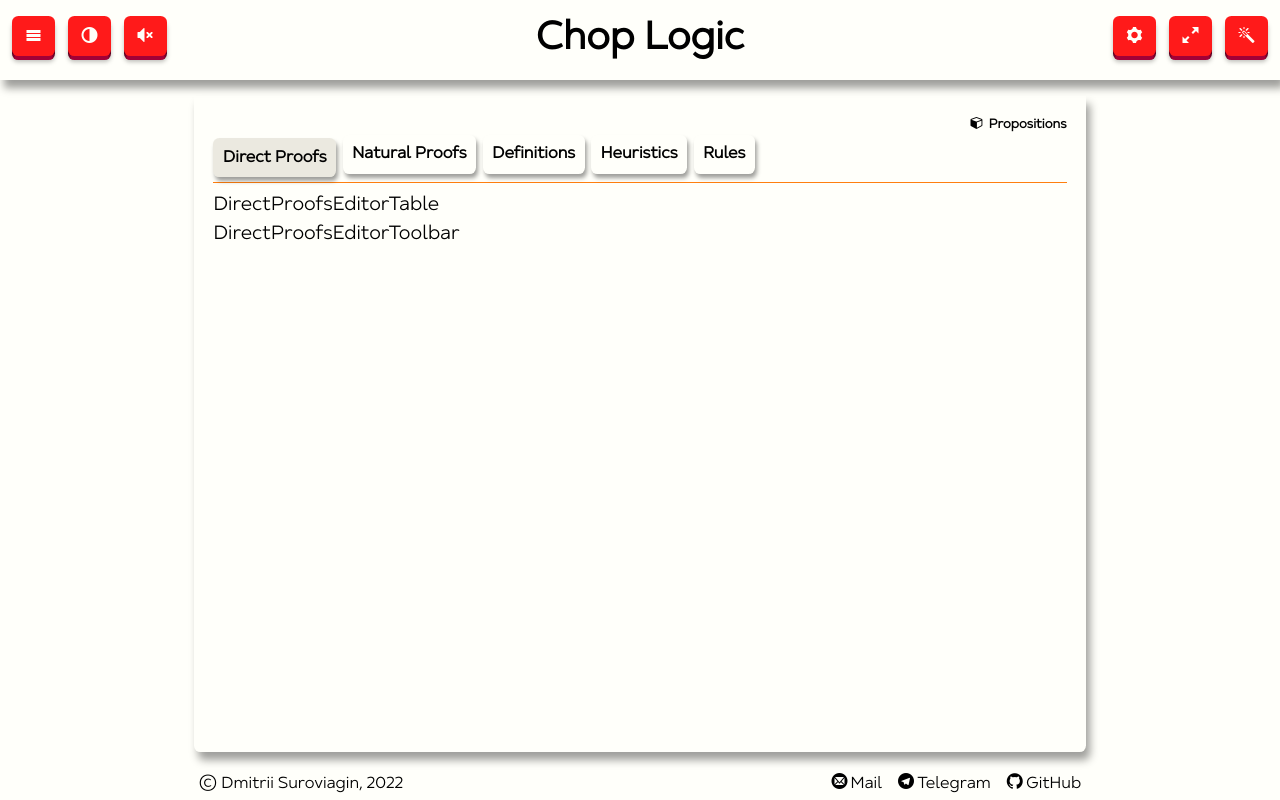
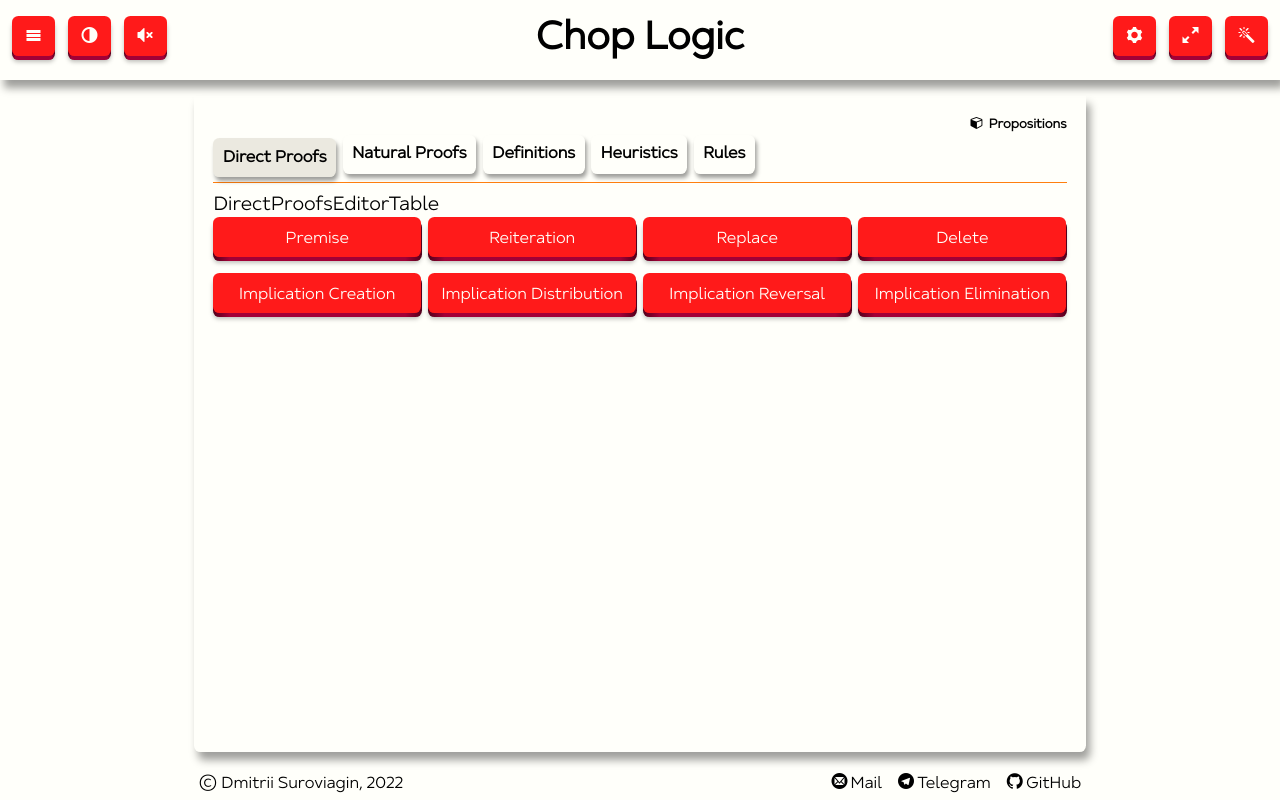
Before and after one commit to SavouryGin/chop_logic, a React app: page /propositions in a window 1280 px wide. Built offline with nearby package versions, Linux system fonts and the light colour scheme.

Commit message:
ts-45: add buttons to the toolbar

```diff
--- a/src/assets/texts/buttons.ts
+++ b/src/assets/texts/buttons.ts
@@ -34,4 +34,36 @@ export const buttonTexts: ButtonText = {
     title: { en: 'Apply Settings', ru: 'Применить настройки' },
     innerText: { en: 'Apply', ru: 'Применить' },
   },
+  [ButtonID.Premise]: {
+    title: { en: 'Enter premise', ru: 'Ввести посылку' },
+    innerText: { en: 'Premise', ru: 'Посылка' },
+  },
+  [ButtonID.Reiteration]: {
+    title: { en: 'Reiterate proof step', ru: 'Повторить шаг доказательства' },
+    innerText: { en: 'Reiteration', ru: 'Повтор' },
+  },
+  [ButtonID.Replace]: {
+    title: { en: 'Replace symbol', ru: 'Заменить символ' },
+    innerText: { en: 'Replace', ru: 'Заменить' },
+  },
+  [ButtonID.Delete]: {
+    title: { en: 'Delete proof step', ru: 'Удалить шаг доказательства' },
+    innerText: { en: 'Delete', ru: 'Удалить' },
+  },
+  [ButtonID.ImplicationCreation]: {
+    title: { en: 'Implication Creation', ru: 'Введение импликации' },
+    innerText: { en: 'Implication Creation', ru: 'Введение импликации' },
+  },
+  [ButtonID.ImplicationDistribution]: {
+    title: { en: 'Implication Distribution', ru: 'Дистрибуция импликации' },
+    innerText: { en: 'Implication Distribution', ru: 'Дистрибуция импликации' },
+  },
+  [ButtonID.ImplicationReversal]: {
+    title: { en: 'Implication Reversal', ru: 'Обращение импликации' },
+    innerText: { en: 'Implication Reversal', ru: 'Обращение импликации' },
+  },
+  [ButtonID.ImplicationElimination]: {
+    title: { en: 'Implication Elimination', ru: 'Удаление импликации' },
+    innerText: { en: 'Implication Elimination', ru: 'Удаление импликации' },
+  },
 };
--- a/src/pages/propositions/elements/direct-proofs-editor/elements/direct-proofs-editor-toolbar.tsx
+++ b/src/pages/propositions/elements/direct-proofs-editor/elements/direct-proofs-editor-toolbar.tsx
@@ -1,7 +1,21 @@
 import React from 'react';
+import Button from 'components/button';
+import { ButtonID } from 'enums';
+import { soundPlayer } from 'helpers/sounds';
 
 function DirectProofsEditorToolbar(): React.ReactElement {
-  return <div className='direct-proofs-editor__toolbar'>DirectProofsEditorToolbar</div>;
+  return (
+    <div className='direct-proofs-editor__toolbar'>
+      <Button buttonId={ButtonID.Premise} sound={soundPlayer.keyboard} size='large' />
+      <Button buttonId={ButtonID.Reiteration} sound={soundPlayer.keyboard} size='large' />
+      <Button buttonId={ButtonID.Replace} sound={soundPlayer.keyboard} size='large' />
+      <Button buttonId={ButtonID.Delete} sound={soundPlayer.keyboard} size='large' />
+      <Button buttonId={ButtonID.ImplicationCreation} sound={soundPlayer.slideClick} size='large' />
+      <Button buttonId={ButtonID.ImplicationDistribution} sound={soundPlayer.slideClick} size='large' />
+      <Button buttonId={ButtonID.ImplicationReversal} sound={soundPlayer.slideClick} size='large' />
+      <Button buttonId={ButtonID.ImplicationElimination} sound={soundPlayer.slideClick} size='large' />
+    </div>
+  );
 }
 
 export default DirectProofsEditorToolbar;
--- a/src/pages/propositions/elements/direct-proofs-editor/styles.scss
+++ b/src/pages/propositions/elements/direct-proofs-editor/styles.scss
@@ -0,0 +1,13 @@
+@import 'styles/sizes.scss';
+
+.direct-proofs-editor {
+  &__toolbar {
+    display: grid;
+    grid-template-rows: repeat(2, 1fr);
+    grid-template-columns: repeat(4, 1fr);
+    column-gap: $default-margin;
+    row-gap: $big-margin;
+    align-items: center;
+    justify-items: center;
+  }
+}
```
Also changed, not shown: src/enums/button-id.ts (+8 -0 lines).
